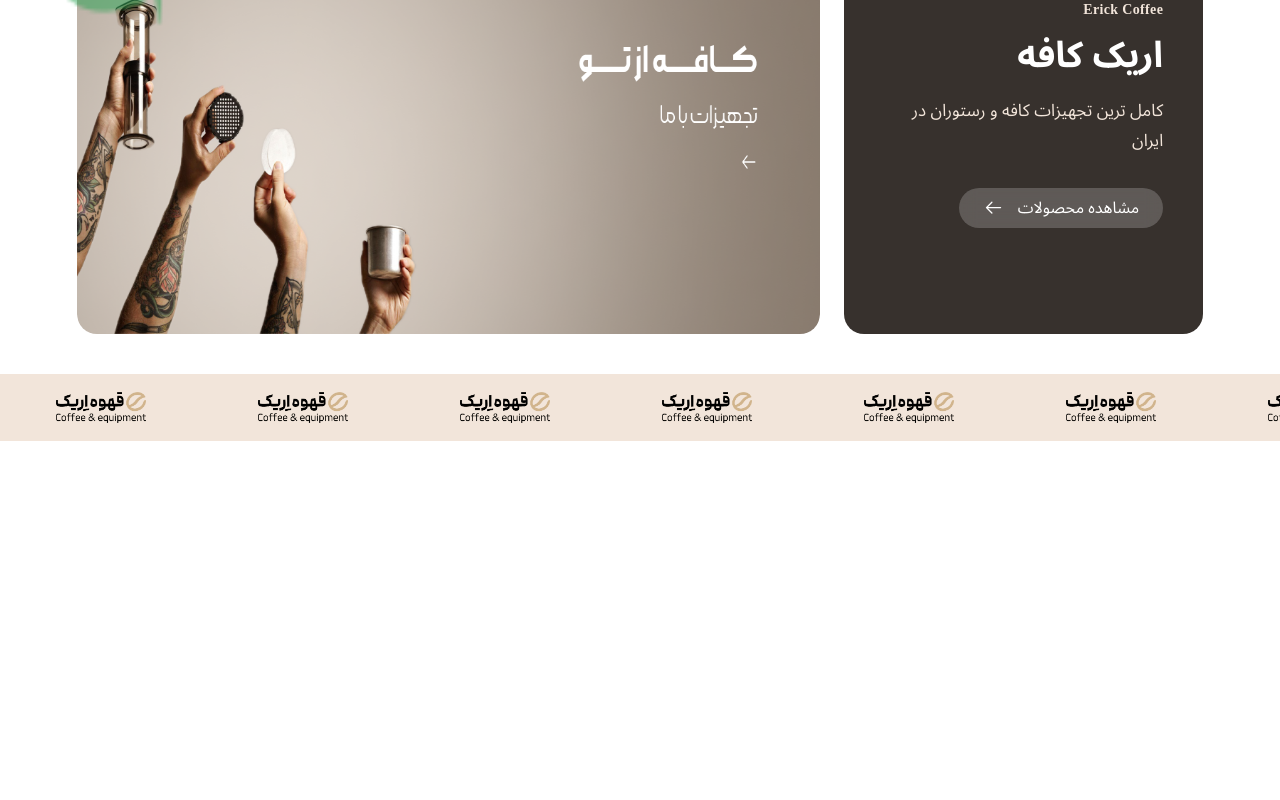
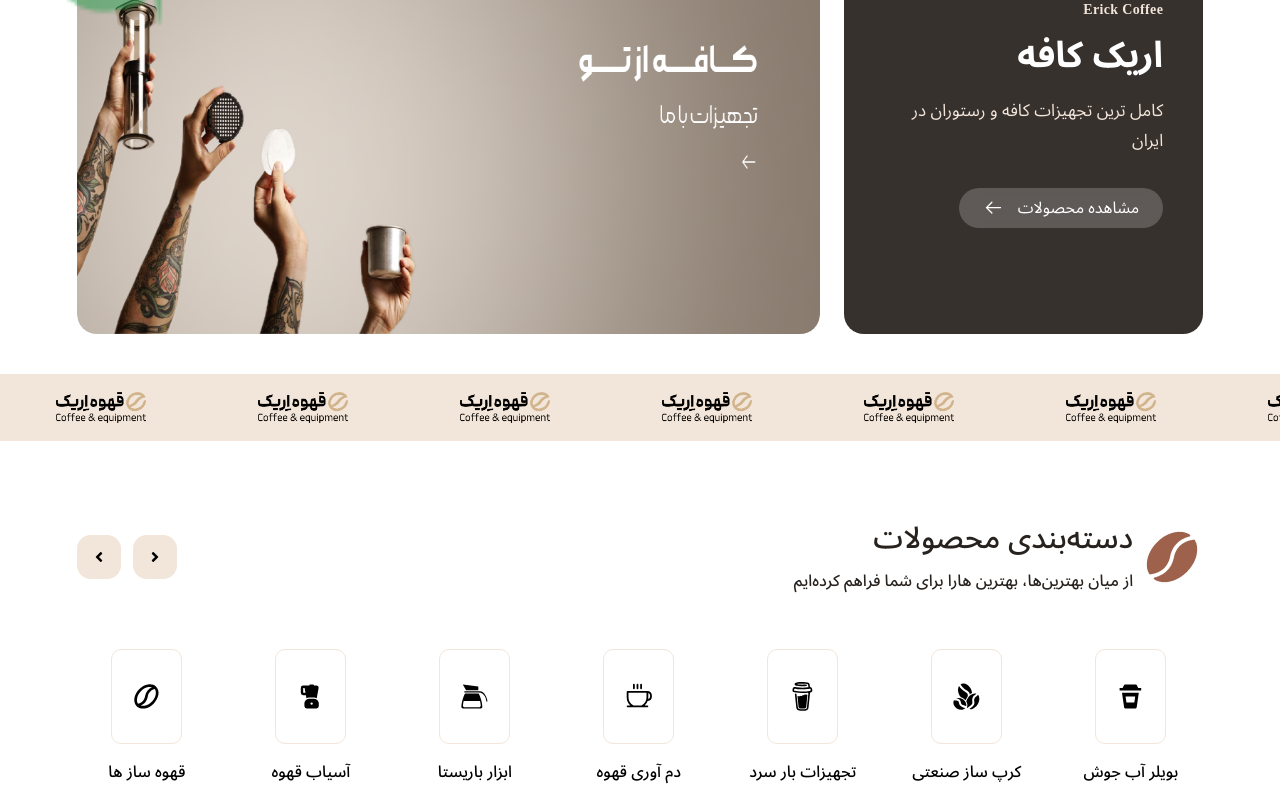
Before and after one commit to saman-tofighian/Coffee, a Next.js app: page / in a window 1280 px wide. Shown: the part 355-1155 px from the top of the page. Before the commit the page ends 800 px from the top, so only its background shows below. Built offline with nearby package versions, Linux system fonts and the light colour scheme; a web font is replaced by a local one.

Commit message:
responsive categories section

```diff
--- /dev/null
+++ b/Components/Categories/Categories.jsx
@@ -0,0 +1,101 @@
+import { motion } from 'framer-motion';
+import Image from 'next/image';
+import { useRef } from 'react';
+import { BiSolidCoffeeTogo } from 'react-icons/bi';
+import { FaAngleLeft, FaAngleRight } from 'react-icons/fa';
+import { GiCoffeeBeans, GiCoffeePot } from 'react-icons/gi';
+import { PiCoffee, PiCoffeeBeanBold } from 'react-icons/pi';
+import { RiCake3Fill } from 'react-icons/ri';
+import { SiBuymeacoffee, SiCoffeescript } from 'react-icons/si';
+import { TbBlenderFilled } from 'react-icons/tb';
+
+export default function Categories() {
+  const scrollRef = useRef(null);
+
+  const CategoriesItem = [
+    { id: 1, icon: <PiCoffeeBeanBold size='1.8rem' />, title: 'قهوه ساز ها' },
+    { id: 2, icon: <TbBlenderFilled size='1.8rem' />, title: 'آسیاب قهوه' },
+    { id: 3, icon: <GiCoffeePot size='1.8rem' />, title: 'ابزار باریستا' },
+    { id: 4, icon: <PiCoffee size='1.8rem' />, title: 'دم آوری قهوه' },
+    { id: 5, icon: <SiBuymeacoffee size='1.8rem' />, title: 'تجهیزات بار سرد' },
+    { id: 6, icon: <GiCoffeeBeans size='1.8rem' />, title: 'کرپ ساز صنعتی' },
+    { id: 7, icon: <BiSolidCoffeeTogo size='1.8rem' />, title: 'بویلر آب جوش' },
+    { id: 8, icon: <SiCoffeescript size='1.8rem' />, title: 'سماور صنعتی' },
+    { id: 9, icon: <RiCake3Fill size='1.8rem' />, title: 'شو کیک' },
+  ];
+
+  const scrollLeft = () => {
+    scrollRef.current.scrollBy({ left: -250, behavior: 'smooth' });
+  };
+  const scrollRight = () => {
+    scrollRef.current.scrollBy({ left: 250, behavior: 'smooth' });
+  };
+
+  return (
+    <section className='mt-20 px-[6%] w-full'>
+      <motion.div
+        initial={{ opacity: 0, y: 40 }}
+        whileInView={{ opacity: 1, y: 0 }}
+        transition={{ duration: 0.8, ease: 'easeOut' }}
+        viewport={{ once: true }}
+        className='flex justify-center lg:justify-between items-center w-full'
+      >
+        <div className='hidden lg:flex gap-x-3'>
+          <button
+            onClick={scrollLeft}
+            className='bg-[#F2E5DA] px-3.5 py-3.5 rounded-[14px] cursor-pointer'
+          >
+            <FaAngleLeft />
+          </button>
+
+          <button
+            onClick={scrollRight}
+            className='bg-[#F2E5DA] px-3.5 py-3.5 rounded-[14px] cursor-pointer'
+          >
+            <FaAngleRight />
+          </button>
+        </div>
+
+        <div className='flex items-center gap-x-2'>
+          <div className='flex flex-col text-start'>
+            <h2 className='font-medium text-[#28221E] text-3xl text-end'>
+              دسته‌بندی محصولات
+            </h2>
+            <p className='mt-3 font-medium text-[#28221E] text-[16px]'>
+              از میان بهترین‌ها، بهترین هارا برای شما فراهم کرده‌ایم
+            </p>
+          </div>
+
+          <figure>
+            <Image src='/img/coffee.png' alt='coffee' width={62} height={62} />
+          </figure>
+        </div>
+      </motion.div>
+
+      <div
+        ref={scrollRef}
+        className='flex gap-6 mt-10 py-4 overflow-x-scroll lg:overflow-x-hidden overflow-y-hidden scroll-smooth scrollbar-hide'
+      >
+        {CategoriesItem.map((item, i) => (
+          <motion.div
+            key={item.id}
+            initial={{ opacity: 0, y: 40, scale: 0.85 }}
+            whileInView={{ opacity: 1, y: 0, scale: 1 }}
+            transition={{ duration: 0.6, delay: i * 0.1 }}
+            viewport={{ once: true }}
+            whileTap={{ scale: 0.96 }}
+            className='flex flex-col items-center min-w-[140px] text-center cursor-pointer'
+          >
+            <motion.span
+              className='flex justify-center items-center bg-white px-5 py-8 border border-[#F2E5DA] rounded-[10px]'
+              whileHover={{ rotate: 2 }}
+            >
+              {item.icon}
+            </motion.span>
+            <h6 className='mt-4 font-medium text-[16px]'>{item.title}</h6>
+          </motion.div>
+        ))}
+      </div>
+    </section>
+  );
+}
--- a/pages/index.jsx
+++ b/pages/index.jsx
@@ -1,3 +1,4 @@
+import Categories from '@/Components/Categories/Categories';
 import Header from '@/Components/Header/Header';
 import Motto from '@/Components/Motto/Motto';
 import Slider from '../Components/Slider/Slider';
@@ -8,6 +9,7 @@
       <Header />
       <Motto />
       <Slider />
+      <Categories />
     </main>
   );
 }
--- a/styles/globals.css
+++ b/styles/globals.css
@@ -21,3 +21,17 @@
 .swiper-wrapper {
   transition-timing-function: linear !important;
 }
+
+.scrollbar-custom::-webkit-scrollbar {
+  height: 6px;
+}
+
+.scrollbar-custom::-webkit-scrollbar-track {
+  background: #fff8f5;
+  border-radius: 10px;
+}
+
+.scrollbar-custom::-webkit-scrollbar-thumb {
+  background: #9e624c;
+  border-radius: 10px;
+}
```
Also changed, not shown: public/img/coffee.png (added).
